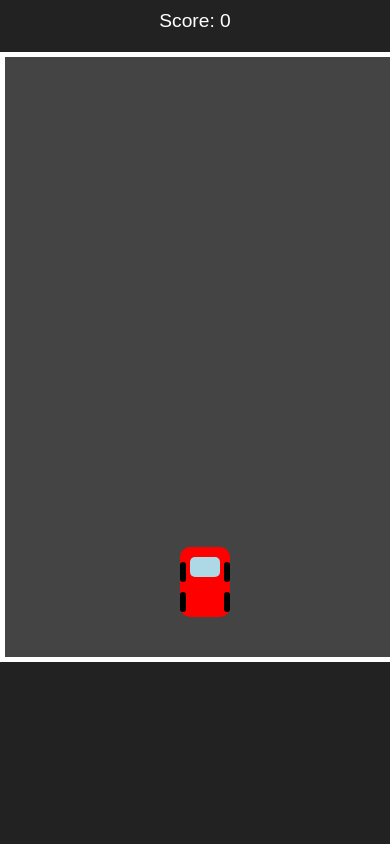
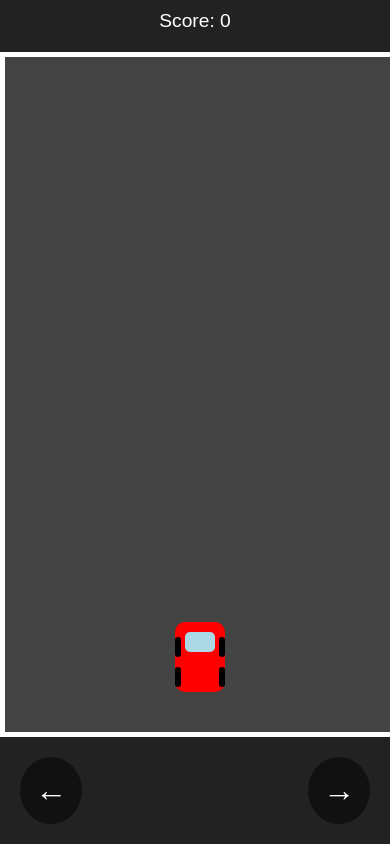
Before and after one commit to hafizhazmi/racinggame, a plain HTML site: page index.html in a window 390 px wide. Drawn offline with Linux system fonts and the light colour scheme.

Commit message:
for mobile

```diff
--- a/index.html
+++ b/index.html
@@ -14,8 +14,9 @@
 
     #gameArea {
       position: relative;
-      width: 400px;
-      height: 600px;
+      width: 100%;
+      height: 80vh;
+      max-width: 400px;
       margin: 20px auto;
       background: #444;
       overflow: hidden;
@@ -27,7 +28,8 @@
       height: 100px;
       position: absolute;
       bottom: 10px;
-      left: 175px;
+      left: 50%;
+      transform: translateX(-50%);
       border-radius: 10px;
     }
 
@@ -36,6 +38,8 @@
       height: 100px;
       position: absolute;
       top: -120px;
+      left: 50%;
+      transform: translateX(-50%);
       border-radius: 10px;
     }
 
@@ -85,6 +89,26 @@
     #restartBtn:hover {
       background-color: #0056b3;
     }
+
+    /* Mobile touch buttons */
+    .touch-button {
+      position: fixed;
+      bottom: 20px;
+      background-color: rgba(0, 0, 0, 0.5);
+      color: white;
+      padding: 15px;
+      border-radius: 50%;
+      cursor: pointer;
+      font-size: 2rem;
+    }
+
+    .left-button {
+      left: 20px;
+    }
+
+    .right-button {
+      right: 20px;
+    }
   </style>
 </head>
 <body>
@@ -120,6 +144,10 @@
     <source src="Asset/game-over-arcade-6435.mp3" type="audio/mpeg">
     Your browser does not support the audio element.
   </audio>
+
+  <!-- Mobile touch controls -->
+  <div class="touch-button left-button" id="leftButton">&#8592;</div>
+  <div class="touch-button right-button" id="rightButton">&#8594;</div>
 
   <script>
     const gameArea = document.getElementById("gameArea");
@@ -318,6 +346,25 @@
     });
 
     restartBtn.addEventListener("click", restartGame);
+
+    // Mobile touch controls
+    document.getElementById("leftButton").addEventListener("touchstart", () => {
+      keys.ArrowLeft = true;
+      if (!gameStarted) startGame();
+    });
+
+    document.getElementById("rightButton").addEventListener("touchstart", () => {
+      keys.ArrowRight = true;
+      if (!gameStarted) startGame();
+    });
+
+    document.getElementById("leftButton").addEventListener("touchend", () => {
+      keys.ArrowLeft = false;
+    });
+
+    document.getElementById("rightButton").addEventListener("touchend", () => {
+      keys.ArrowRight = false;
+    });
   </script>
 </body>
 </html>
```
